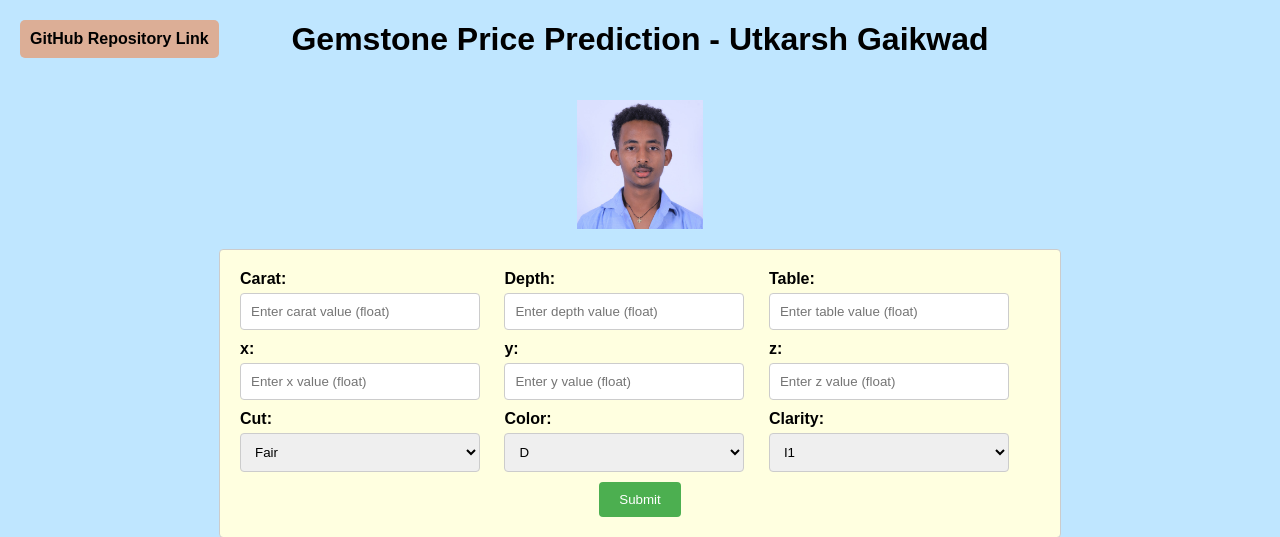
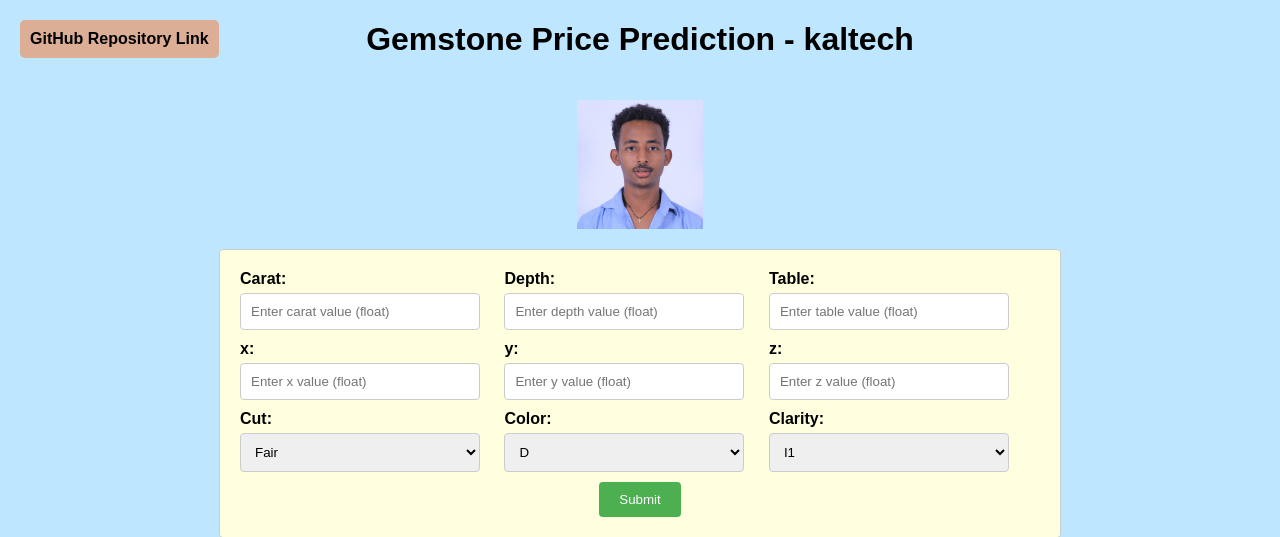
Before and after one commit to RoboCoder21/regression_price_prediction, a Flask app: page / in a window 1280 px wide. Shown: the top 537 px of the page. Run offline with Flask 3, Linux system fonts and the light colour scheme.

Commit message:
second commit

```diff
--- a/templates/index.html
+++ b/templates/index.html
@@ -5,8 +5,8 @@
     <link rel="stylesheet" href="{{ url_for('static', filename='css/style.css') }}">
   </head>
   <body>
-    <a href="https://github.com/utkarshg1/mlproject_regression" class="top-left-link" target="_blank">GitHub Repository Link</a>
-    <h1>Gemstone Price Prediction - Utkarsh Gaikwad</h1>
+    <a href="https://github.com/RoboCoder21/regression_price_prediction" class="top-left-link" target="_blank">GitHub Repository Link</a>
+    <h1>Gemstone Price Prediction - kaltech</h1>
     <img src="{{url_for('static', filename='/Image/your_profile_pic.jpg')}}" alt="Your Profile Picture" class="profile">
     <div class="form-box">
     <form action="{{url_for('predict_datapoint')}}" method="POST">
```
